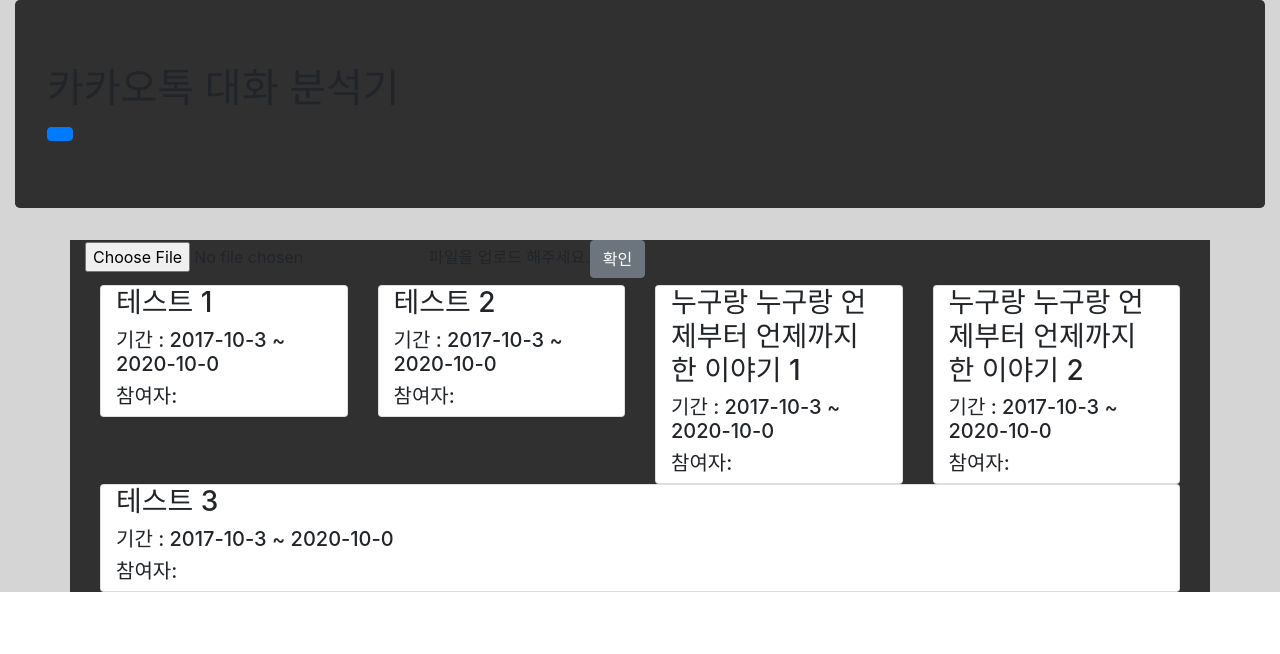
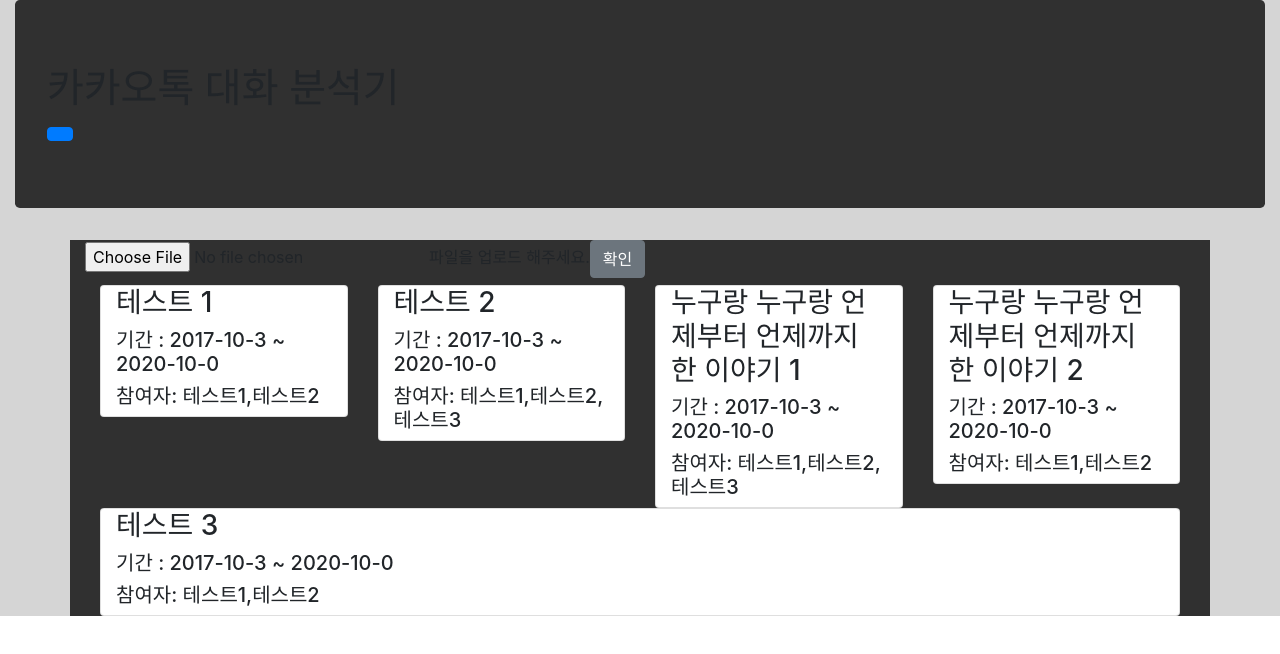
Before and after one commit to presentY1897/KakaoTalkMessageAnalysis, a React (Create React App) app: page / in a window 1280 px wide. Shown: the top 654 px of the page. Built offline with nearby package versions, Linux system fonts and the light colour scheme.

Commit message:
add talking people list as string in summary

```diff
--- a/src/DataChart/DataViewerTab.js
+++ b/src/DataChart/DataViewerTab.js
@@ -8,11 +8,11 @@
             <Container style={{backgroundColor: '#303030'}}>
                 <TalkFilesContainer addFile={this.props.file} selectFileEvent={this.props.fileChanged} files={
                     [
-                        {name: '테스트 1', duration: [new Date().setFullYear(2017), new Date()]},
-                        {name: '테스트 2', duration: [new Date().setFullYear(2017), new Date()]},
-                        {name: '누구랑 누구랑 언제부터 언제까지 한 이야기 1', duration: [new Date().setFullYear(2017), new Date()]},
-                        {name: '누구랑 누구랑 언제부터 언제까지 한 이야기 2', duration: [new Date().setFullYear(2017), new Date()]},
-                        {name: '테스트 3', duration: [new Date().setFullYear(2017), new Date()]}
+                        {name: '테스트 1', duration: [new Date().setFullYear(2017), new Date()], people: [{key:0, name:'테스트1'}, {key:1, name:'테스트2'}]},
+                        {name: '테스트 2', duration: [new Date().setFullYear(2017), new Date()], people: [{key:0, name:'테스트1'}, {key:1, name:'테스트2'}, {key:2, name:'테스트3'}]},
+                        {name: '누구랑 누구랑 언제부터 언제까지 한 이야기 1', duration: [new Date().setFullYear(2017), new Date()], people: [{key:0, name:'테스트1'}, {key:1, name:'테스트2'}, {key:2, name:'테스트3'}]},
+                        {name: '누구랑 누구랑 언제부터 언제까지 한 이야기 2', duration: [new Date().setFullYear(2017), new Date()], people: [{key:0, name:'테스트1'}, {key:1, name:'테스트2'}]},
+                        {name: '테스트 3', duration: [new Date().setFullYear(2017), new Date()], people: [{key:0, name:'테스트1'}, {key:1, name:'테스트2'}]}
                     ]
                 }></TalkFilesContainer>
             </Container>
--- a/src/TalkingData/Summary.js
+++ b/src/TalkingData/Summary.js
@@ -8,11 +8,14 @@
             const endDate = new Date(dur[1]);
             return `${startDate.getFullYear()}-${startDate.getMonth()}-${startDate.getDay()} ~ ${endDate.getFullYear()}-${endDate.getMonth()}-${endDate.getDay()}`;
         }
+        const getPeopleNameString = (people) => {
+            return people.map(person => person.name).join(',');
+        }
         return (
             <Container>
                 <h3 component='h3' varient='h3'>{this.props.name}</h3>
                 <h5 variant="subtitle1" color="textSecondary">기간 : {getDurationString(this.props.duration)}</h5>
-                <h5 variant="subtitle1" color="textSecondary">참여자: {this.props.people}</h5>
+                <h5 variant="subtitle1" color="textSecondary">참여자: {getPeopleNameString(this.props.people)}</h5>
             </Container>
         );
     }
```
